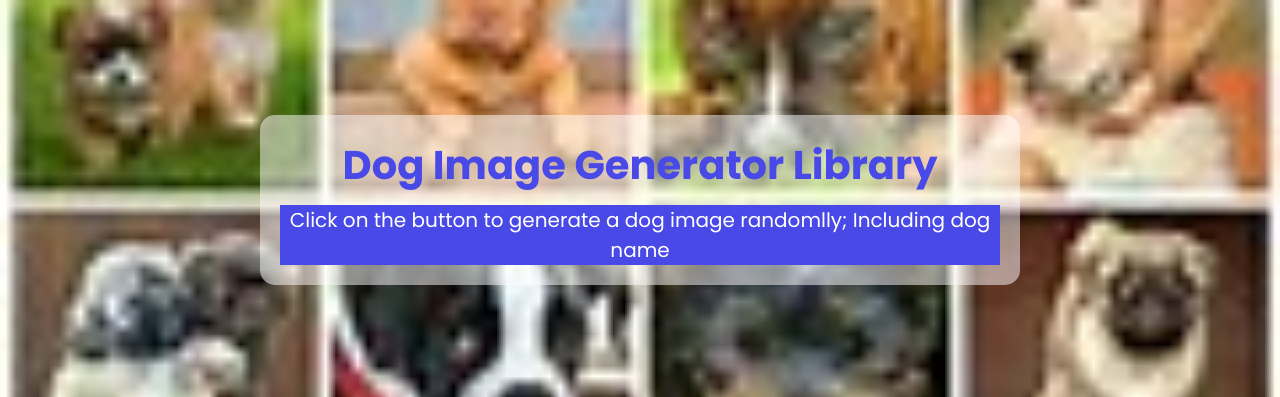
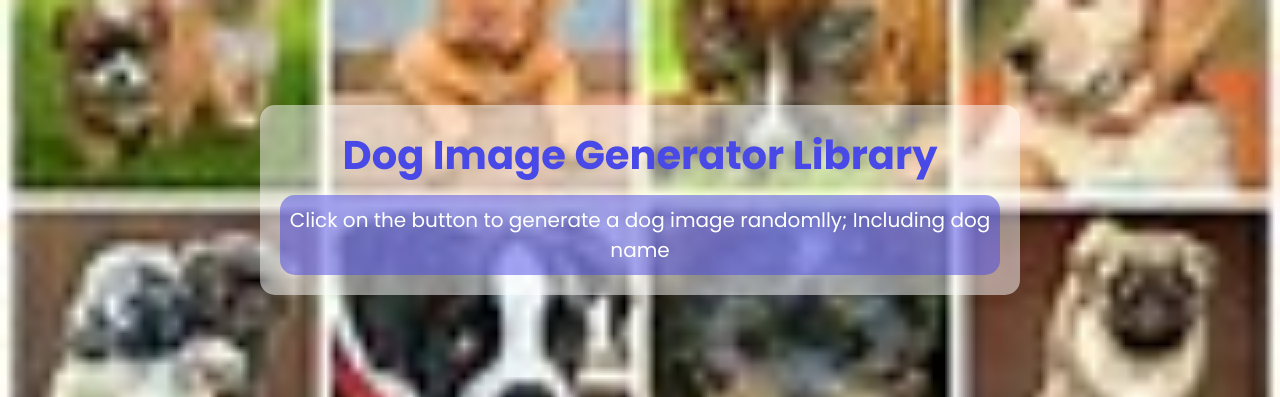
Before and after one commit to codingrot17/Dogs_image_generator, a plain HTML site: page index.html in a window 1280 px wide. Shown: the top 397 px of the page. Drawn offline with Linux system fonts and the light colour scheme.

Commit message:
Update style.css

```diff
--- a/style.css
+++ b/style.css
@@ -58,7 +58,9 @@ button {
   font-size: 20px;
   margin-top: 10px;
   color: #fff;
-  background-color: #4949e7;
+  background-color: rgba(73, 73, 231, 0.5);
+  border-radius: 15px;
+  padding: 10px 0;
 }
 
 .image_gallery{
```
